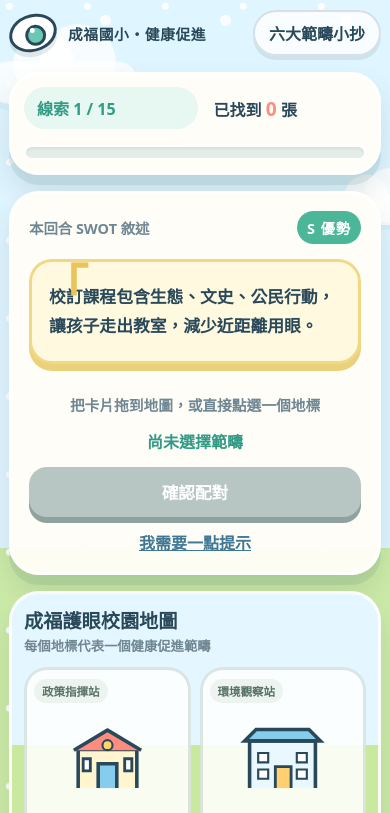
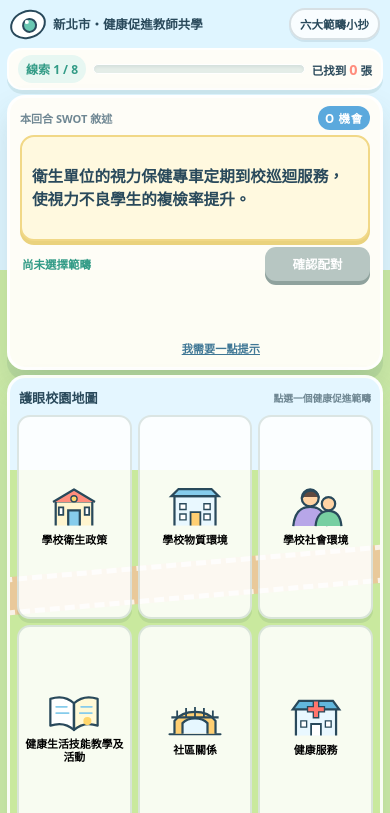
Before and after one commit to minekiki2002-cpu/vision-health-adventure, a plain HTML site: page index.html in a window 390 px wide. Both pictures are taken after a click on the button "出發找線索 →". Shown: the top 813 px of the page. Drawn offline with Linux system fonts and the light colour scheme.

Commit message:
修正手機版面並調整為八題

```diff
--- a/index.html
+++ b/index.html
@@ -202,6 +202,62 @@
       .feedback-actions { flex-direction: column; }
     }
 
+    /* 手機答題模式：在單一 9:16 視窗同時保留題目與六個範疇。 */
+    @media (max-width: 650px) and (orientation: portrait) {
+      body.game-active { height: 100dvh; min-height: 100dvh; overflow: hidden; background: linear-gradient(#dff5ff 0 32%, #cceaa7 32%); }
+      body.game-active .cloud { display: none; }
+      body.game-active .app { width: 100%; height: 100dvh; padding: max(5px, env(safe-area-inset-top)) 7px max(5px, env(safe-area-inset-bottom)); display: grid; grid-template-rows: 38px minmax(0, 1fr); gap: 5px; }
+      body.game-active .topbar { height: 38px; margin: 0; padding: 0 3px; }
+      body.game-active .mini-eye { width: 36px; height: 29px; border-width: 2px; box-shadow: none; }
+      body.game-active .mini-eye::before { width: 11px; height: 11px; left: 10px; top: 6px; border-width: 2px; }
+      body.game-active .mini-eye::after { width: 4px; height: 4px; left: 13px; top: 8px; }
+      body.game-active .brand { gap: 7px; font-size: .78rem; letter-spacing: 0; }
+      body.game-active .brand span:last-child { font-size: .78rem; }
+      body.game-active .tool-btn { padding: 6px 9px; font-size: .72rem; box-shadow: 0 2px 0 rgba(41,73,91,.1); }
+      body.game-active .game-screen { min-height: 0; height: 100%; display: grid; grid-template-rows: 42px minmax(0, 1fr); gap: 5px; }
+      body.game-active .hud { height: 42px; grid-template-columns: auto minmax(55px, 1fr) auto; gap: 7px; padding: 5px 9px; border-radius: 15px; border-width: 2px; box-shadow: 0 4px 0 rgba(44,100,91,.1); }
+      body.game-active .level-pill { padding: 5px 8px; font-size: .75rem; }
+      body.game-active .progress-track { grid-column: auto; grid-row: auto; height: 10px; border-width: 1px; }
+      body.game-active .score { font-size: .72rem; }
+      body.game-active .score span { font-size: .9rem; }
+      body.game-active .game-layout { min-height: 0; height: 100%; display: grid; grid-template-rows: minmax(178px, 37%) minmax(0, 63%); gap: 5px; }
+      body.game-active .mission { min-height: 0; height: 100%; padding: 8px 10px; border-radius: 18px; overflow: hidden; }
+      body.game-active .mission-label { font-size: .69rem; min-height: 24px; }
+      body.game-active .swot-chip { padding: 4px 7px; font-size: .72rem; }
+      body.game-active .statement-card { flex: 1 1 auto; min-height: 70px; max-height: 106px; margin: 5px 0 6px; padding: 9px 10px; border-width: 2px; border-radius: 14px; box-shadow: 0 4px 0 #ead27d; cursor: default; touch-action: auto; display: grid; align-items: center; overflow: auto; }
+      body.game-active .statement-card::before { display: none; }
+      body.game-active .statement { font-size: clamp(.88rem, 4vw, 1rem); line-height: 1.45; }
+      body.game-active .instruction { display: none; }
+      body.game-active .action-row { display: grid; grid-template-columns: minmax(0, 1fr) 105px; gap: 6px; align-items: center; }
+      body.game-active .selected-name { min-height: 0; text-align: left; font-size: .72rem; white-space: nowrap; overflow: hidden; text-overflow: ellipsis; padding-left: 2px; }
+      body.game-active .primary-btn { min-height: 34px; margin: 0; padding: 7px 8px; border-radius: 11px; font-size: .78rem; box-shadow: 0 4px 0 #d9584b; }
+      body.game-active .primary-btn:disabled { box-shadow: 0 4px 0 #8fa29d; }
+      body.game-active .hint-btn { position: absolute; right: 114px; bottom: 10px; margin: 0; font-size: .7rem; z-index: 2; }
+      body.game-active .mission { position: relative; padding-bottom: 43px; }
+      body.game-active .hint-box { position: fixed; z-index: 45; left: 14px; right: 14px; bottom: max(14px, env(safe-area-inset-bottom)); margin: 0; padding: 11px 13px; border-radius: 13px; background: #ecf8ff; box-shadow: 0 10px 35px rgba(30,68,81,.28); font-size: .82rem; line-height: 1.5; }
+      body.game-active .map-panel { min-height: 0; height: 100%; padding: 7px; border-radius: 18px; overflow: hidden; background: linear-gradient(#e4f6ff 0 20%, #c9e99e 20%); }
+      body.game-active .map-title { height: 25px; margin: 0 2px 5px; flex-direction: row; align-items: center; gap: 5px; }
+      body.game-active .map-title h2 { font-size: .82rem; }
+      body.game-active .map-title small { font-size: .61rem; }
+      body.game-active .campus-map { height: calc(100% - 30px); grid-template-columns: repeat(3, minmax(0, 1fr)); grid-template-rows: repeat(2, minmax(0, 1fr)); gap: 6px; }
+      body.game-active .zone { min-height: 0; height: 100%; padding: 5px 3px 7px; border-width: 2px; border-radius: 13px; box-shadow: 0 4px 0 rgba(58,101,87,.12); justify-content: center; gap: 2px; }
+      body.game-active .zone:hover { translate: none; box-shadow: 0 4px 0 rgba(58,101,87,.12); }
+      body.game-active .zone.selected { box-shadow: 0 0 0 3px rgba(106,199,178,.3), 0 4px 0 rgba(58,101,87,.14); }
+      body.game-active .zone-badge, body.game-active .zone-clue { display: none; }
+      body.game-active .zone-icon { width: min(58px, 15vw); height: min(47px, 7.2dvh); margin: 0; flex: 0 1 auto; }
+      body.game-active .zone-name { display: block; font-size: clamp(.64rem, 2.8vw, .74rem); line-height: 1.15; }
+      body.game-active .road { height: 38px; }
+    }
+
+    @media (max-width: 380px) and (max-height: 700px) and (orientation: portrait) {
+      body.game-active .game-layout { grid-template-rows: minmax(164px, 38%) minmax(0, 62%); }
+      body.game-active .statement-card { max-height: 90px; }
+      body.game-active .statement { font-size: .84rem; line-height: 1.36; }
+      body.game-active .zone-icon { height: 39px; width: 49px; }
+      body.game-active .zone-name { font-size: .61rem; }
+      body.game-active .map-title small { display: none; }
+    }
+
     @media (prefers-reduced-motion: reduce) {
       *, *::before, *::after { animation-duration: .01ms !important; animation-iteration-count: 1 !important; scroll-behavior: auto !important; transition-duration: .01ms !important; }
     }
@@ -212,7 +268,7 @@
   <div class="cloud two" aria-hidden="true"></div>
   <main class="app">
     <header class="topbar">
-      <div class="brand"><span class="mini-eye" aria-hidden="true"></span><span>成福國小・健康促進</span></div>
+      <div class="brand"><span class="mini-eye" aria-hidden="true"></span><span>新北市・健康促進教師共學</span></div>
       <button class="tool-btn" id="guideButton" type="button">六大範疇小抄</button>
     </header>
 
@@ -221,7 +277,7 @@
         <div class="hero-copy">
           <span class="eyebrow">👀 教師共學任務</span>
           <h1>視力保健<em>大作戰</em></h1>
-          <p class="lead">校園裡散落了 15 張視力保健線索卡。請判斷每段 SWOT 敘述屬於哪一個範疇，幫助護眼小隊完成校園健康地圖！</p>
+          <p class="lead">校園裡散落了 8 張視力保健線索卡。請判斷每段 SWOT 敘述屬於哪一個範疇，幫助護眼小隊完成校園健康地圖！</p>
           <button class="start-btn" id="startButton" type="button">出發找線索 →</button>
           <div class="promise" aria-label="遊戲特色">
             <span>不計時、不搶快</span><span>答錯會給判斷線索</span><span>答對再看完整解說</span>
@@ -252,25 +308,27 @@
 
     <section class="game-screen hidden" id="gameScreen" aria-live="polite">
       <div class="panel hud">
-        <div class="level-pill">線索 <span id="cardNumber">1</span> / 15</div>
+        <div class="level-pill">線索 <span id="cardNumber">1</span> / 8</div>
         <div class="progress-track" aria-label="遊戲進度"><div class="progress-fill" id="progressFill"></div></div>
         <div class="score">已找到 <span id="foundCount">0</span> 張</div>
       </div>
       <div class="game-layout">
         <aside class="panel mission">
           <div class="mission-label"><span>本回合 SWOT 敘述</span><span class="swot-chip" id="swotChip">S 優勢</span></div>
-          <div class="statement-card" id="statementCard" draggable="true" tabindex="0" aria-label="可拖曳的敘述卡">
+          <div class="statement-card" id="statementCard" draggable="true" tabindex="0" aria-label="視力保健 SWOT 敘述卡">
             <p class="statement" id="statementText"></p>
           </div>
           <p class="instruction">把卡片拖到地圖，或直接點選一個地標</p>
-          <div class="selected-name" id="selectedName">尚未選擇範疇</div>
-          <button class="primary-btn" id="checkButton" type="button" disabled>確認配對</button>
+          <div class="action-row">
+            <div class="selected-name" id="selectedName">尚未選擇範疇</div>
+            <button class="primary-btn" id="checkButton" type="button" disabled>確認配對</button>
+          </div>
           <button class="hint-btn" id="hintButton" type="button">我需要一點提示</button>
           <div class="hint-box hidden" id="hintBox"></div>
         </aside>
 
         <section class="panel map-panel" aria-label="六大範疇校園地圖">
-          <div class="map-title"><h2>成福護眼校園地圖</h2><small>每個地標代表一個健康促進範疇</small></div>
+          <div class="map-title"><h2>護眼校園地圖</h2><small>點選一個健康促進範疇</small></div>
           <div class="road" aria-hidden="true"></div>
           <div class="campus-map" id="campusMap"></div>
         </section>
@@ -280,9 +338,9 @@
     <section class="panel finish-screen hidden" id="finishScreen">
       <div class="stars" aria-hidden="true">★ ★ ★</div>
       <h2>護眼地圖完成！</h2>
-      <p class="lead" style="margin-inline:auto">你已經把 15 張 SWOT 線索送回正確的六大範疇。重點不是快，而是知道「為什麼」。</p>
+      <p class="lead" style="margin-inline:auto">你已經把 8 張 SWOT 線索送回正確的六大範疇。重點不是快，而是知道「為什麼」。</p>
       <div class="summary-stats">
-        <div class="stat"><b>15</b><span>完成線索</span></div>
+        <div class="stat"><b>8</b><span>完成線索</span></div>
         <div class="stat"><b id="accuracyStat">100%</b><span>首次配對正確率</span></div>
         <div class="stat"><b id="hintStat">0</b><span>使用提示</span></div>
       </div>
@@ -328,21 +386,14 @@
     ];
 
     const cards = [
-      { swot:'W', category:'policy', text:'多數老師仍視健康促進是行政端業務，參與主動性較低，視力保健政策推動受阻。', hint:'想想「誰負責推動」以及全校的參與方向。', reason:'這段聚焦在健康促進政策由誰承擔、教師是否參與全校推動，因此屬於「學校衛生政策」。', rule:'判斷線索：行政責任、校務決策、全校性推動，通常指向學校衛生政策。' },
-      { swot:'W', category:'policy', text:'學校活動眾多，健促議題宣導不易深入落實。', hint:'不是某一堂課，而是全校活動安排與議題推動的優先順序。', reason:'敘述談的是全校推動健康議題時，受到活動與校務安排影響，核心是政策落實程度。', rule:'判斷線索：當問題是「全校有沒有持續推動」，優先思考學校衛生政策。' },
-      { swot:'T', category:'policy', text:'新北市各項教育政策訊息頻繁，政策推動容易失焦，衛生政策易被忽略。', hint:'關鍵字就在「政策訊息、推動失焦、被忽略」。', reason:'外部教育政策太多，影響校內衛生政策的聚焦與執行，因此歸在學校衛生政策的威脅。', rule:'判斷線索：上級政策、行政訊息與執行焦點，都屬政策層面的影響。' },
-      { swot:'S', category:'physical', text:'以博物館、美術館、探索樂園理念建置校園，打造不近距離用眼的學習環境。', hint:'注意「建置校園」與「學習環境」這兩個詞。', reason:'這段強調校園空間如何被設計與建置，藉由實體環境改變用眼方式，屬於學校物質環境。', rule:'判斷線索：空間、設備、硬體、採光與校園設施，都先想到物質環境。' },
-      { swot:'W', category:'physical', text:'教室黑板陸續更換大屏螢幕，讓孩子接觸 3C 的機會更頻繁。', hint:'問題來自教室裡看得見、摸得到的設備。', reason:'大屏螢幕是教室硬體設備，設備改變增加螢幕暴露，因此歸在學校物質環境。', rule:'判斷線索：即使影響的是行為，只要直接原因是硬體設備，仍屬物質環境。' },
-      { swot:'W', category:'social', text:'午休時間過短，孩子無法有充足午睡時間，眼睛得不到適當休息。', hint:'思考校園共同生活中的作息與習慣。', reason:'午休長短是學校日常作息與生活文化的一部分，影響學生休息行為，因此歸在學校社會環境。', rule:'判斷線索：作息、氣氛、態度與人際互動，屬於學校社會環境。' },
-      { swot:'W', category:'social', text:'部分教師利用下課時間進行課業補救，無法中斷用眼時間。', hint:'雖然提到課業，但重點是教師形成的下課使用習慣。', reason:'這不是特定護眼課程內容，而是教師安排與校園日常文化，使學生無法在下課休息眼睛，屬社會環境。', rule:'容易混淆：有「課業」不一定是教學範疇；若重點是人員態度與校園慣例，屬社會環境。' },
-      { swot:'T', category:'social', text:'單親及隔代教養問題增多，3C 互動多於親子互動，視力不良逐步攀升。', hint:'核心是家庭結構與親子互動方式，不是醫療檢查。', reason:'家庭結構與親子互動會形塑孩子的生活行為，屬於學生所處的社會支持環境。', rule:'判斷線索：家庭互動、同儕與師生態度，通常放在社會環境。' },
-      { swot:'S', category:'teaching', text:'課發會、領域會議中針對視力保健議題共備，提高教案可行性與教學品質。', hint:'注意「共備、教案、教學品質」。', reason:'教師透過共備改善教案與教學品質，直接作用在健康教學，因此屬健康生活技能教學及活動。', rule:'判斷線索：課程設計、教案、教學方法與學習能力，屬健康生活技能教學及活動。' },
-      { swot:'S', category:'teaching', text:'校訂課程包含生態、文史、公民行動，讓孩子走出教室，減少近距離用眼。', hint:'雖然孩子走到戶外，但核心手段是「校訂課程」。', reason:'戶外只是課程進行的場域；核心做法是以校訂課程安排學習活動，所以屬健康生活技能教學及活動。', rule:'容易混淆：看到戶外不一定是物質環境；若重點是課程如何安排，仍屬教學及活動。' },
-      { swot:'W', category:'community', text:'家長普遍忙碌，視力保健親職講座出席率不高，成效有限。', hint:'這項活動需要學校以外的重要夥伴參與。', reason:'親職講座的對象與合作夥伴是家長，重點在家庭參與與連結，因此屬社區關係。', rule:'判斷線索：家長參與、社區夥伴、校外單位合作，通常屬社區關係。' },
-      { swot:'O', category:'community', text:'三峽祖師廟、李梅樹美術館常邀請師生參訪上課，讓孩子有更多機會走出校園。', hint:'找出敘述中的校外單位與合作關係。', reason:'祖師廟與美術館是校外社區資源，透過合作提供學習機會，因此屬社區關係。', rule:'容易混淆：雖然有「上課」，若重點是校外場館提供資源與合作，應歸社區關係。' },
-      { swot:'S', category:'service', text:'護理師能妥善完成學生健康服務，視力檢查完成 100%。', hint:'關鍵角色是護理師，核心工作是檢查。', reason:'護理師執行視力檢查，屬於學校提供的篩檢與健康照護服務，因此歸在健康服務。', rule:'判斷線索：護理師、健康檢查、篩檢與個案追蹤，通常屬健康服務。' },
-      { swot:'O', category:'service', text:'新北市衛生局視力保健專車定期到校巡迴服務，使視力不良複檢率提升。', hint:'雖然有外部單位，但它帶來的是專業檢查與複檢服務。', reason:'衛生局雖是外部資源，但專車提供的是視力巡迴檢查與複檢服務，核心功能屬健康服務。', rule:'容易混淆：外部單位不一定是社區關係；若提供的是篩檢、診療或轉介，優先歸健康服務。' },
-      { swot:'T', category:'service', text:'社區內無眼科診所，車程約 20 分鐘，因此就醫或配合視力檢查較困難。', hint:'問題影響的是就醫可近性與檢查服務。', reason:'診所距離使學生取得眼科檢查與就醫服務較困難，核心是健康服務的可近性。', rule:'判斷線索：就醫距離、診療資源、轉介與複檢便利性，都屬健康服務。' }
+      { swot:'W', category:'policy', text:'多數教師仍將健康促進視為行政端業務，參與主動性較低，使視力保健推動受阻。', hint:'想想這是在談「誰負責推動」以及全校的參與方向。', reason:'敘述聚焦在健康促進由誰承擔，以及教師是否參與全校推動，因此屬於「學校衛生政策」。', rule:'判斷線索：行政責任、校務決策與全校性推動，通常指向學校衛生政策。' },
+      { swot:'W', category:'physical', text:'教室陸續更換大型顯示螢幕，使學生在校接觸 3C 設備的機會增加。', hint:'問題的直接來源，是教室裡看得見、摸得到的設備。', reason:'大型顯示螢幕是教室硬體；硬體設備改變增加螢幕暴露，因此歸在「學校物質環境」。', rule:'判斷線索：即使影響的是行為，只要直接原因是空間或硬體設備，仍屬物質環境。' },
+      { swot:'W', category:'social', text:'部分教師利用下課時間進行課業補救，使學生無法中斷近距離用眼。', hint:'雖然提到課業，重點卻是教師形成的下課安排與校園慣例。', reason:'這不是特定護眼課程內容，而是教師安排與日常文化，使學生無法在下課休息眼睛，屬「學校社會環境」。', rule:'容易混淆：出現「課業」不一定是教學範疇；若重點是人員態度或校園慣例，屬社會環境。' },
+      { swot:'S', category:'teaching', text:'教師在課程會議中針對視力保健議題共同備課，提高教案可行性與教學品質。', hint:'注意「共同備課、教案、教學品質」三個詞。', reason:'教師透過共備改善教案與教學品質，直接作用在健康教學，因此屬「健康生活技能教學及活動」。', rule:'判斷線索：課程設計、教案、教學方法與能力培養，都屬健康生活技能教學及活動。' },
+      { swot:'W', category:'community', text:'家長普遍忙碌，視力保健親職講座出席率不高，使宣導成效有限。', hint:'這項活動需要學校以外的重要夥伴參與。', reason:'親職講座的對象與合作夥伴是家長，重點在家庭參與及學校與家庭的連結，因此屬「社區關係」。', rule:'判斷線索：家長參與、社區夥伴與校外單位合作，通常屬社區關係。' },
+      { swot:'S', category:'community', text:'學校辦理健康促進活動時邀請家長與社區共同參與，增加視力保健知能交流。', hint:'注意參與活動的是家長與社區，而不是只有校內師生。', reason:'活動的核心是學校連結家長及社區共同參與，建立校內外合作，因此歸在「社區關係」。', rule:'容易混淆：有「活動」不一定是教學範疇；若重點是校外夥伴參與，應判為社區關係。' },
+      { swot:'O', category:'service', text:'衛生單位的視力保健專車定期到校巡迴服務，使視力不良學生的複檢率提升。', hint:'雖然資源來自校外，但它實際提供的是專業檢查與複檢服務。', reason:'外部單位提供的是視力巡迴檢查與複檢服務，核心功能是篩檢與追蹤，因此屬「健康服務」。', rule:'容易混淆：外部單位不一定是社區關係；若提供篩檢、診療或轉介，優先歸健康服務。' },
+      { swot:'T', category:'service', text:'醫療院所候診時間較長，家長可能因此拖延學生複診，不利於後續眼睛照護。', hint:'找出這段話影響的是哪一種專業服務流程。', reason:'候診與複診延誤直接影響學生取得醫療照護及後續追蹤，核心屬於「健康服務」。', rule:'判斷線索：檢查、複診、轉介、就醫與個案追蹤，都屬健康服務。' }
     ];
 
     const swotNames = { S:'S 優勢', W:'W 劣勢', O:'O 機會', T:'T 威脅' };
@@ -378,6 +429,7 @@
 
     function showScreen(id) {
       screens.forEach(screen => $(screen).classList.toggle('hidden', screen !== id));
+      document.body.classList.toggle('game-active', id === 'gameScreen');
       window.scrollTo({ top: 0, behavior: 'smooth' });
     }
 
@@ -439,7 +491,6 @@
       });
       $('selectedName').textContent = `已選擇：${cat.name}`;
       $('checkButton').disabled = false;
-      if (window.innerWidth < 941) $('checkButton').scrollIntoView({ behavior:'smooth', block:'center' });
     }
 
     function checkAnswer() {
@@ -520,7 +571,7 @@
     }
 
     function copyResult() {
-      const text = `我完成了「視力保健大作戰」！\n15 張 SWOT 線索全數配對完成，首次配對正確率 ${Math.round(firstTryCorrect/cards.length*100)}%。`;
+      const text = `我完成了「視力保健大作戰」！\n8 張 SWOT 線索全數配對完成，首次配對正確率 ${Math.round(firstTryCorrect/cards.length*100)}%。`;
       navigator.clipboard?.writeText(text).then(() => showToast('學習成果已複製')).catch(() => showToast('無法自動複製，請截圖保存'));
     }
 
@@ -544,7 +595,13 @@
     $('guideButton').addEventListener('click', () => { $('guideBackdrop').classList.remove('hidden'); setTimeout(() => $('closeGuideButton').focus(), 50); });
     $('closeGuideButton').addEventListener('click', () => { $('guideBackdrop').classList.add('hidden'); $('guideButton').focus(); });
     $('guideBackdrop').addEventListener('click', event => { if (event.target === $('guideBackdrop')) $('closeGuideButton').click(); });
-    $('statementCard').addEventListener('dragstart', event => { event.dataTransfer.setData('text/plain','statement'); $('statementCard').classList.add('dragging'); });
+    const coarsePointer = window.matchMedia('(pointer: coarse)');
+    $('statementCard').draggable = !coarsePointer.matches;
+    $('statementCard').addEventListener('dragstart', event => {
+      if (coarsePointer.matches) { event.preventDefault(); return; }
+      event.dataTransfer.setData('text/plain','statement');
+      $('statementCard').classList.add('dragging');
+    });
     $('statementCard').addEventListener('dragend', () => $('statementCard').classList.remove('dragging'));
     document.addEventListener('keydown', event => {
       if (event.key === 'Escape') {
```
Also changed, not shown: 1 other file.
